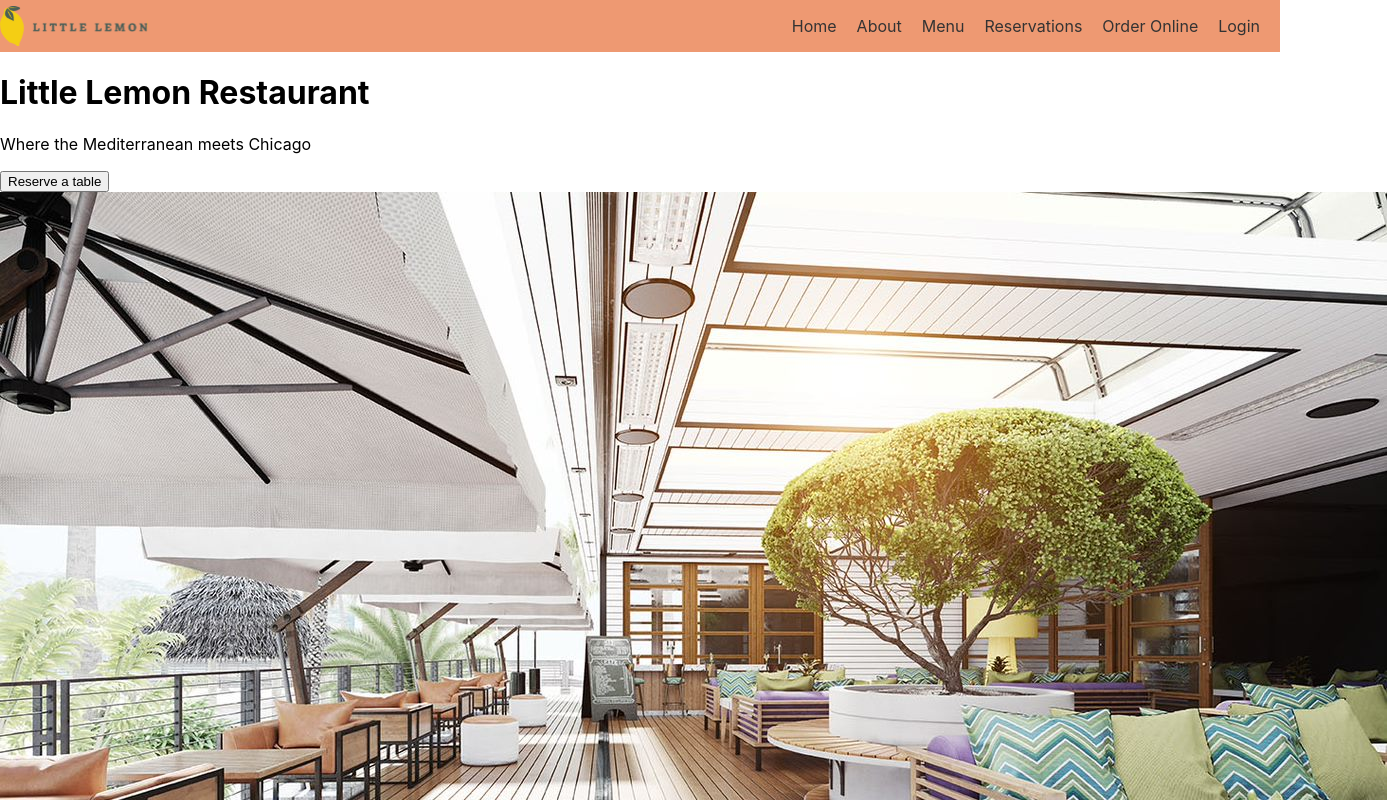
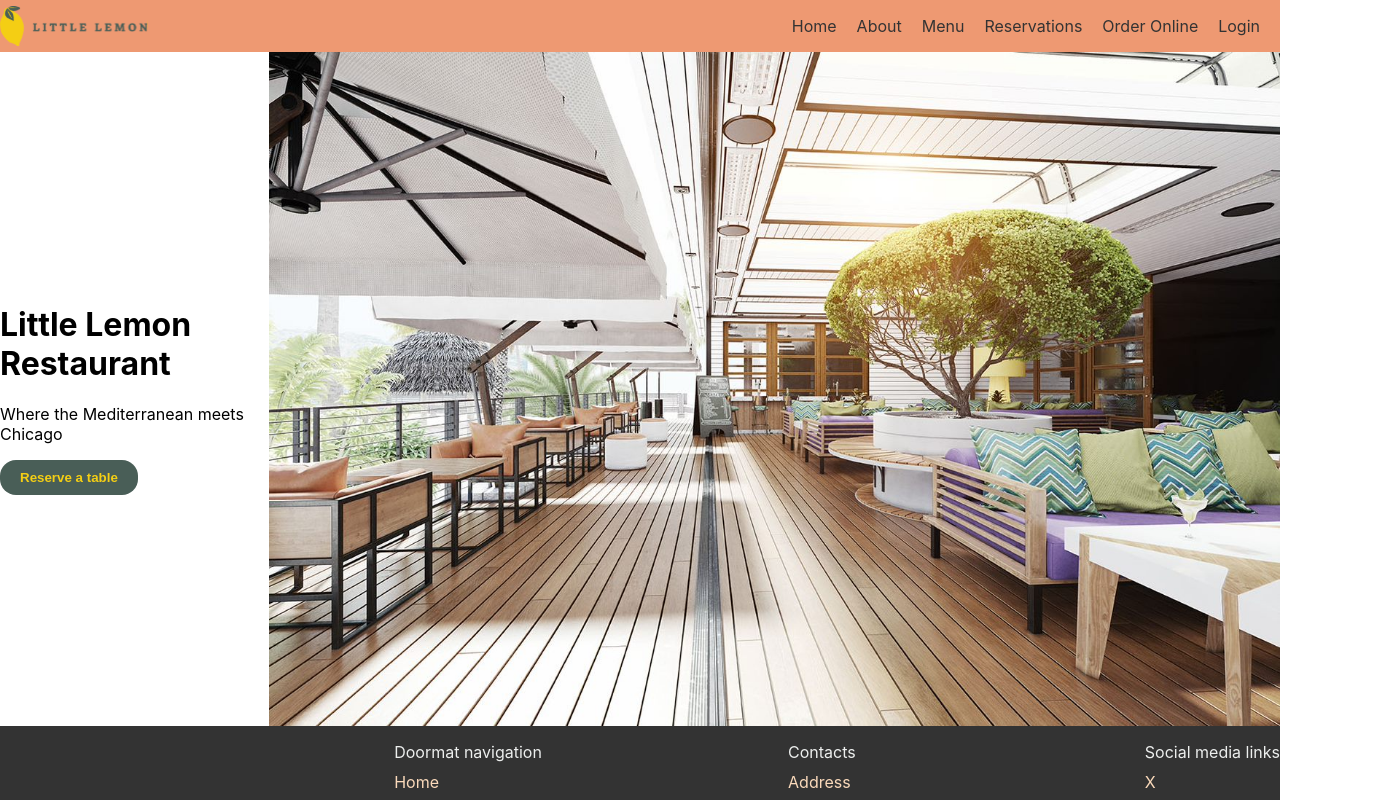
Before and after one commit to Pascazio/react-capstone, a React (Create React App) app: page / in a window 1280 px wide. Shown: the top 800 px of the page, 1387 px wide, since content can reach past the window. Built offline with nearby package versions, Linux system fonts and the light colour scheme.

Commit message:
Added first CSS

```diff
--- a/src/index.css
+++ b/src/index.css
@@ -1,33 +1,30 @@
-:root{
-  --primary:#f4ce14;
-  --primary-dark:#495e57;
-  --secondary:#ee9972;
+:root {
+  --primary: #f4ce14;
+  --primary-dark: #495e57;
+  --secondary: #ee9972;
   --tertiary: #fbdabb;
   --main-gray: #edefee;
-  --main-black:#333333;
+  --main-black: #333333;
 }
 
 body {
   margin: 0;
-  font-family: -apple-system, BlinkMacSystemFont, 'Segoe UI', 'Roboto', 'Oxygen',
-    'Ubuntu', 'Cantarell', 'Fira Sans', 'Droid Sans', 'Helvetica Neue',
-    sans-serif;
+  font-family: -apple-system, BlinkMacSystemFont, "Segoe UI", "Roboto", "Oxygen", "Ubuntu", "Cantarell", "Fira Sans", "Droid Sans", "Helvetica Neue", sans-serif;
   -webkit-font-smoothing: antialiased;
   -moz-osx-font-smoothing: grayscale;
 }
 
 code {
-  font-family: source-code-pro, Menlo, Monaco, Consolas, 'Courier New',
-    monospace;
+  font-family: source-code-pro, Menlo, Monaco, Consolas, "Courier New", monospace;
 }
 
 footer {
   height: max-content;
   background-color: var(--main-black);
-  color:var(--main-gray)
+  color: var(--main-gray);
 }
 
-.flex-container{
+.flex-container {
   display: flex;
   justify-content: space-between;
 }
@@ -50,15 +47,66 @@ nav {
   background-color: var(--secondary);
 }
 
-nav ul{
+nav ul {
   display: flex;
   flex-direction: row;
   list-style: none;
   gap: 20px;
-  padding-right:20px;
+  padding-right: 20px;
 }
 
-nav a{
+nav a {
   color: var(--main-black);
   text-decoration: none;
 }
+
+header {
+  display: flex;
+  align-items: center;
+  justify-content: space-between;
+}
+
+header .hero {
+  display: flex;
+  justify-content: flex-end;
+}
+
+header .hero img {
+  max-width: 100%;
+  height: auto;
+}
+
+header .cta {
+  margin: auto;
+}
+header .cta .reserve-button {
+  color: var(--primary);
+  background-color: var(--primary-dark);
+  border-radius: 16px;
+  padding: 10px 20px;
+  border: 0;
+  text-decoration: none;
+  font-weight: bold;
+  display: inline-block;
+  transition: background-color 0.3s;
+}
+
+header .cta .reserve-button:hover {
+  background-color: var(--main-black);
+}
+
+::-webkit-scrollbar {
+  width: 12px;
+}
+
+::-webkit-scrollbar-track {
+  background: var(--primary);
+}
+
+::-webkit-scrollbar-thumb {
+  background-color: var(--primary-dark);
+}
+
+::-webkit-scrollbar-thumb:hover {
+  background-color: #e76f51;
+}
```
